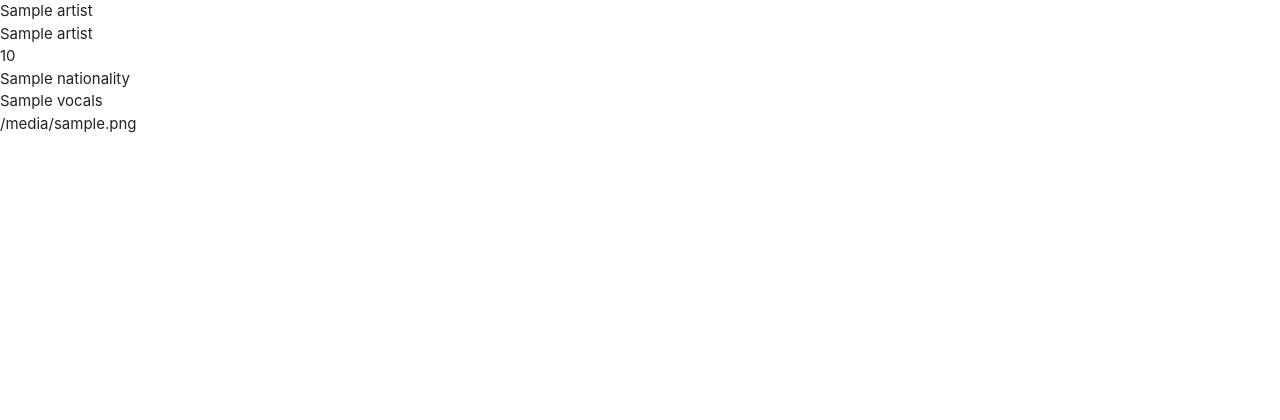
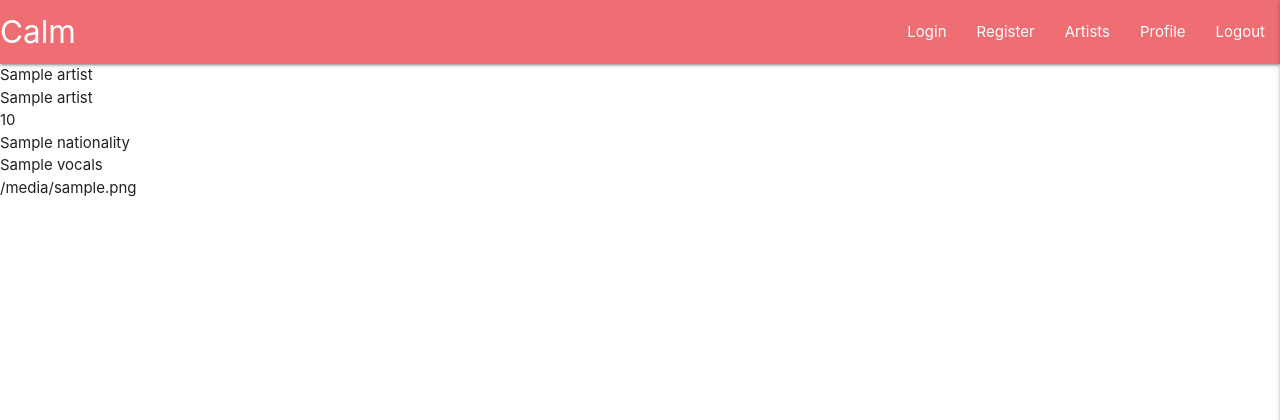
Before and after one commit to rudberga/CI-MS3-calm, a Flask app: page / in a window 1280 px wide. Shown: the top 420 px of the page. Run offline with Flask 2, Linux system fonts and the light colour scheme; a database or web service that is not in the repository returns one stand-in record (values such as "Sample title"); some libraries are stand-ins or nearby versions.

Commit message:
ADD - navbar base from Materialize

```diff
--- a/static/js/script.js
+++ b/static/js/script.js
@@ -0,0 +1,3 @@
+$(document).ready(function(){
+    $('.sidenav').sidenav({edge: "right", draggable: true});
+  });
--- a/templates/base.html
+++ b/templates/base.html
@@ -1,15 +1,46 @@
 <!DOCTYPE html>
 <html lang="en">
+
 <head>
     <meta charset="UTF-8">
     <meta name="viewport" content="width=device-width, initial-scale=1.0">
-    <link rel="stylesheet" href="https://cdnjs.cloudflare.com/ajax/libs/font-awesome/5.15.2/css/all.min.css" type="text/css"/>
-    <link rel="stylesheet" href="https://cdnjs.cloudflare.com/ajax/libs/materialize/1.0.0/css/materialize.min.css" type="text/css">
+    <link rel="stylesheet" href="https://cdnjs.cloudflare.com/ajax/libs/font-awesome/5.15.2/css/all.min.css"
+        type="text/css" />
+    <link rel="stylesheet" href="https://cdnjs.cloudflare.com/ajax/libs/materialize/1.0.0/css/materialize.min.css"
+        type="text/css">
     <link rel="stylesheet" href="{{ url_for('static', filename='css/style.css') }}" type="text/css">
     {% block styles %}
     {% endblock %}
     <title>Calm</title>
 </head>
+
+<header>
+    <!-- Top navbar -->
+    <nav>
+        <div class="nav-wrapper">
+            <a href="#!" class="brand-logo">Calm</a>
+            <a href="#" data-target="mobile-demo" class="sidenav-trigger right"><i class="fas fa-bars"></i></a>
+            <ul class="right hide-on-med-and-down">
+                <li><a href="#">Login</a></li>
+                <li><a href="#">Register</a></li>
+                <li><a href="#">Artists</a></li>
+                <li><a href="#">Profile</a></li>
+                <li><a href="#">Logout</a></li>
+            </ul>
+        </div>
+    </nav>
+
+    <!-- Mobile navbar -->
+    <ul class="sidenav" id="mobile-demo">
+        <li><h4>Calm</h4></li>
+        <li><a href="#">Login</a></li>
+        <li><a href="#">Register</a></li>
+        <li><a href="#">Artists</a></li>
+        <li><a href="#">Profile</a></li>
+        <li><a href="#">Logout</a></li>
+    </ul>
+</header>
+
 <body>
 
     {% block content %}
@@ -22,4 +53,5 @@
     {% block scripts %}
     {% endblock %}
 </body>
+
 </html>
```
